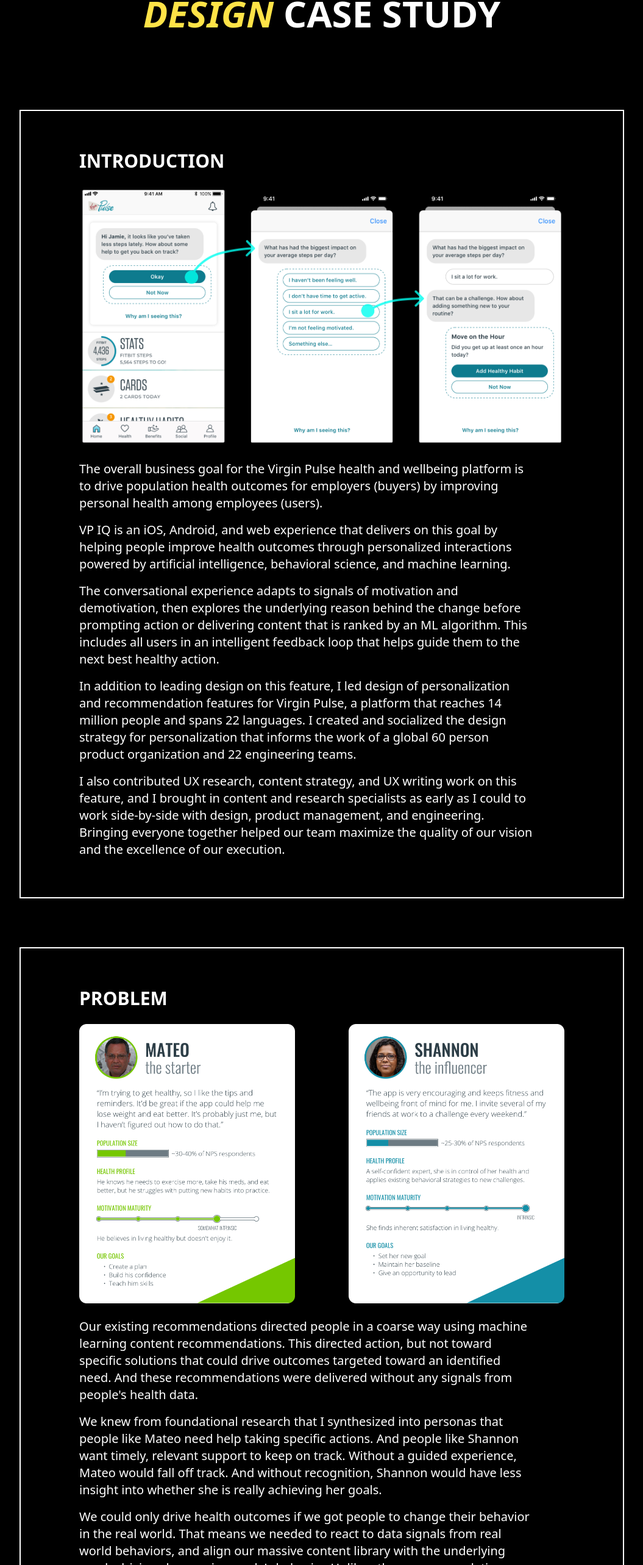
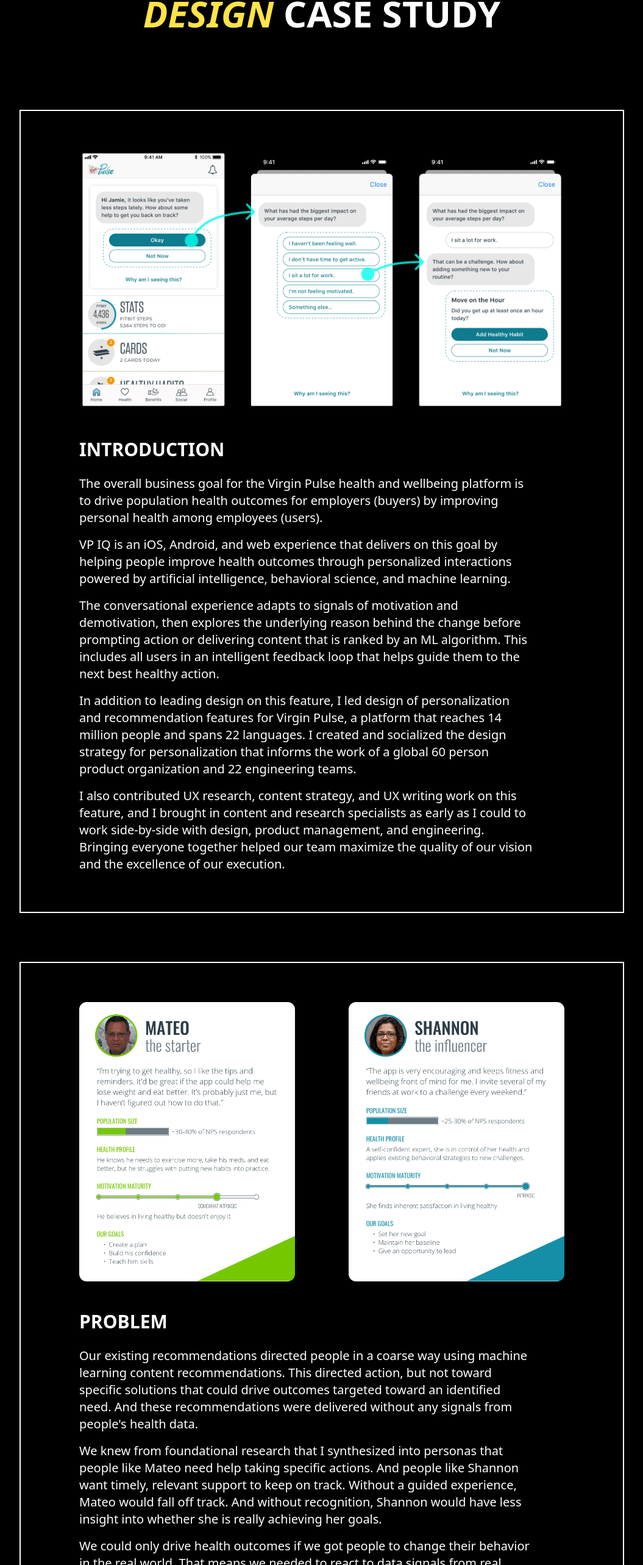
Before and after one commit to adobbs/portfolio, a Next.js app: page /design-case-study in a window 1280 px wide. Shown: the part 216-2782 px from the top of the page at 61% size, without its empty margins (112-1167 px from the left). Built offline with nearby package versions, Linux system fonts and the light colour scheme.

Commit message:
Update section layout for image and title

```diff
--- a/app/design-case-study/page.tsx
+++ b/app/design-case-study/page.tsx
@@ -55,11 +55,9 @@
                 <h1 className="text-3xl sm:text-5xl md:text-6xl font-extrabold uppercase"><em className="italic text-[#ffe347]">Design</em> Case Study</h1>
             </div>
             <div className="mx-auto mt-32 px-4 max-w-[1536px]">
-                <div className='md:mx-16 lg:mx-32 mt-20 py-16 items-center border-2 border-white'>
-                    <div className="flex flex-col self-start mx-8 lg:mx-24 max-w-4xl">
-                        <h2 className="text-xl sm:text-2xl md:text-3xl font-semibold uppercase mb-4 sm:mb-6">Introduction</h2>
+                <div className='md:mx-16 lg:mx-32 mt-20 py-16 px-8 lg:px-24 border-2 border-white'>
                     <Image
-                            className="mb-4 sm:mb-6"
+                        className="mb-8 sm:mb-12"
                         src="/vp-iq-steps.png"
                         alt="VP IQ steps screenshots"
                         width={1755}
@@ -67,6 +65,8 @@
                         priority
                         unoptimized
                     />
+                    <div className="flex flex-col max-w-4xl">
+                        <h2 className="text-xl sm:text-2xl md:text-3xl font-semibold uppercase mb-4 sm:mb-6">Introduction</h2>
                         <p className="text-base sm:text-lg md:text-xl mb-2 sm:mb-3 md:mb-4 max-w-prose">The overall business goal for the Virgin Pulse health and wellbeing platform is to drive population health outcomes for employers (buyers) by improving personal health among employees (users).</p>
                         <p className="text-base sm:text-lg md:text-xl mb-2 sm:mb-3 md:mb-4 max-w-prose">VP IQ is an iOS, Android, and web experience that delivers on this goal by helping people improve health outcomes through personalized interactions powered by artificial intelligence, behavioral science, and machine learning.</p>
                         <p className="text-base sm:text-lg md:text-xl mb-2 sm:mb-3 md:mb-4 max-w-prose">The conversational experience adapts to signals of motivation and demotivation, then explores the underlying reason behind the change before prompting action or delivering content that is ranked by an ML algorithm. This includes all users in an intelligent feedback loop that helps guide them to the next best healthy action.</p>
@@ -74,11 +74,9 @@
                         <p className="text-base sm:text-lg md:text-xl max-w-prose">I also contributed UX research, content strategy, and UX writing work on this feature, and I brought in content and research specialists as early as I could to work side-by-side with design, product management, and engineering. Bringing everyone together helped our team maximize the quality of our vision and the excellence of our execution.</p>
                     </div>
                 </div>
-                <div className='md:mx-16 lg:mx-32 mt-20 py-16 items-center border-2 border-white'>
-                    <div className="flex flex-col self-start mx-8 lg:mx-24 max-w-4xl">
-                        <h2 className="text-xl sm:text-2xl md:text-3xl font-semibold uppercase mb-4 sm:mb-6">Problem</h2>
+                <div className='md:mx-16 lg:mx-32 mt-20 py-16 px-8 lg:px-24 border-2 border-white'>
                     <Image
-                            className="mb-4 sm:mb-6"
+                        className="mb-8 sm:mb-12"
                         src="/vp-iq-personas.png"
                         alt="VP IQ persona summaries"
                         width={1574}
@@ -86,16 +84,16 @@
                         priority
                         unoptimized
                     />
+                    <div className="flex flex-col max-w-4xl">
+                        <h2 className="text-xl sm:text-2xl md:text-3xl font-semibold uppercase mb-4 sm:mb-6">Problem</h2>
                         <p className="text-base sm:text-lg md:text-xl mb-2 sm:mb-3 md:mb-4 max-w-prose">Our existing recommendations directed people in a coarse way using machine learning content recommendations. This directed action, but not toward specific solutions that could drive outcomes targeted toward an identified need. And these recommendations were delivered without any signals from people&apos;s health data.</p>
                         <p className="text-base sm:text-lg md:text-xl mb-2 sm:mb-3 md:mb-4 max-w-prose">We knew from foundational research that I synthesized into personas that people like Mateo need help taking specific actions. And people like Shannon want timely, relevant support to keep on track. Without a guided experience, Mateo would fall off track. And without recognition, Shannon would have less insight into whether she is really achieving her goals.</p>
                         <p className="text-base sm:text-lg md:text-xl max-w-prose">We could only drive health outcomes if we got people to change their behavior in the real world. That means we needed to react to data signals from real world behaviors, and align our massive content library with the underlying needs driving changes in people&apos;s behavior. Unlike other recommendation systems, we didn&apos;t win by getting people to watch one more video, listen to one more song, add one more item to their cart, or keep scrolling their feed for one more hour. We won every time one more life was changed for the better.</p>
                     </div>
                 </div>
-                <div className='md:mx-16 lg:mx-32 mt-20 py-16 items-center border-2 border-white'>
-                    <div className="flex flex-col self-start mx-8 lg:mx-24 max-w-4xl">
-                        <h2 className="text-xl sm:text-2xl md:text-3xl font-semibold uppercase mb-4 sm:mb-6">Solution</h2>
+                <div className='md:mx-16 lg:mx-32 mt-20 py-16 px-8 lg:px-24 border-2 border-white'>
                     <Image
-                            className="rounded-3xl mb-4 sm:mb-6"
+                        className="rounded-3xl mb-8 sm:mb-12"
                         src="/vp-iq-system.png"
                             alt="VP IQ system diagram"
                             width={1600}
@@ -103,6 +101,8 @@
                             priority
                             unoptimized
                     />
+                   <div className="flex flex-col max-w-4xl">
+                        <h2 className="text-xl sm:text-2xl md:text-3xl font-semibold uppercase mb-4 sm:mb-6">Solution</h2>
                         <p className="text-base sm:text-lg md:text-xl mb-2 sm:mb-3 md:mb-4 max-w-prose">Inspired by cross-functional exploration, we harmonized around a dynamic set of conversational experiences that are triggered through statistical tests of validated health data.</p>
                         <p className="text-base sm:text-lg md:text-xl mb-2 sm:mb-3 md:mb-4 max-w-prose">We focused on a central question to guide our ideation: How might we personalize the health journey in a way that improves outcomes?</p>
                         <p className="text-base sm:text-lg md:text-xl mb-2 sm:mb-3 md:mb-4 max-w-prose">Two of these experiences, Interventions and Reflections, lead to a choose-your-own-adventure interaction that curates subsets of recommended content based on the reason people provide for why their data has trended in a positive or negative direction.</p>
@@ -111,11 +111,9 @@
                         <p className="text-base sm:text-lg md:text-xl max-w-prose">A variety of UX research studies conducted throughout the lifecycle of product discovery and delivery informed the solution every step of the way, helping us refine our approach. The biggest takeaways from that research are that agency increases trust, conversations create comfort, and exploring the root cause is essential.</p>
                     </div>
                 </div>
-                <div className='md:mx-16 lg:mx-32 mt-20 py-16 items-center border-2 border-white'>
-                    <div className="flex flex-col self-start mx-8 lg:mx-24 max-w-4xl">
-                        <h2 className="text-xl sm:text-2xl md:text-3xl font-semibold uppercase mb-4 sm:mb-6">Results</h2>
+                <div className='md:mx-16 lg:mx-32 mt-20 py-16 px-8 lg:px-24 border-2 border-white'>
                     <Image
-                            className="rounded-3xl mb-4 sm:mb-6"
+                        className="rounded-3xl mb-8 sm:mb-12"
                         src="/vp-iq-principles.png"
                             alt="VP IQ design principles"
                             width={1600}
@@ -123,6 +121,8 @@
                             priority
                             unoptimized
                     />
+                    <div className="flex flex-col max-w-4xl">
+                        <h2 className="text-xl sm:text-2xl md:text-3xl font-semibold uppercase mb-4 sm:mb-6">Results</h2>
                         <p className="text-base sm:text-lg md:text-xl mb-2 sm:mb-3 md:mb-4 max-w-prose">Personalization is a broad topic that extends beyond the idea of curated ML recommendations. To help convey what we learned and help other designers and product teams build off that knowledge, I created and shared research-validated design principles for personalization used by the entire product organization.</p>
                         <p className="text-base sm:text-lg md:text-xl mb-2 sm:mb-3 md:mb-4 max-w-prose">The design, technical, and strategic foundations of this feature were used by many teams to improve how the platform drives impact across the product experience. As detailed in the introduction above, I led design of personalization across the organization, doing hands-on work with one engineering team and consulting with many teams across a global market leader.</p>
                         <p className="text-base sm:text-lg md:text-xl max-w-prose">Data gathered through UX research showed that personalization features like VP IQ that I designed are a key driver of behavior change and satisfaction. 87% of users said Virgin Pulse changed their lives, and our NPS score was above 50. VP IQ, the signature personalization feature in the platform, even received a virtual standing ovation from our client success and growth teams due to its ability to help them tell an innovation and engagement story that drives revenue and health outcomes.</p>
```
Lines whose indentation alone changed are shown as unchanged.
